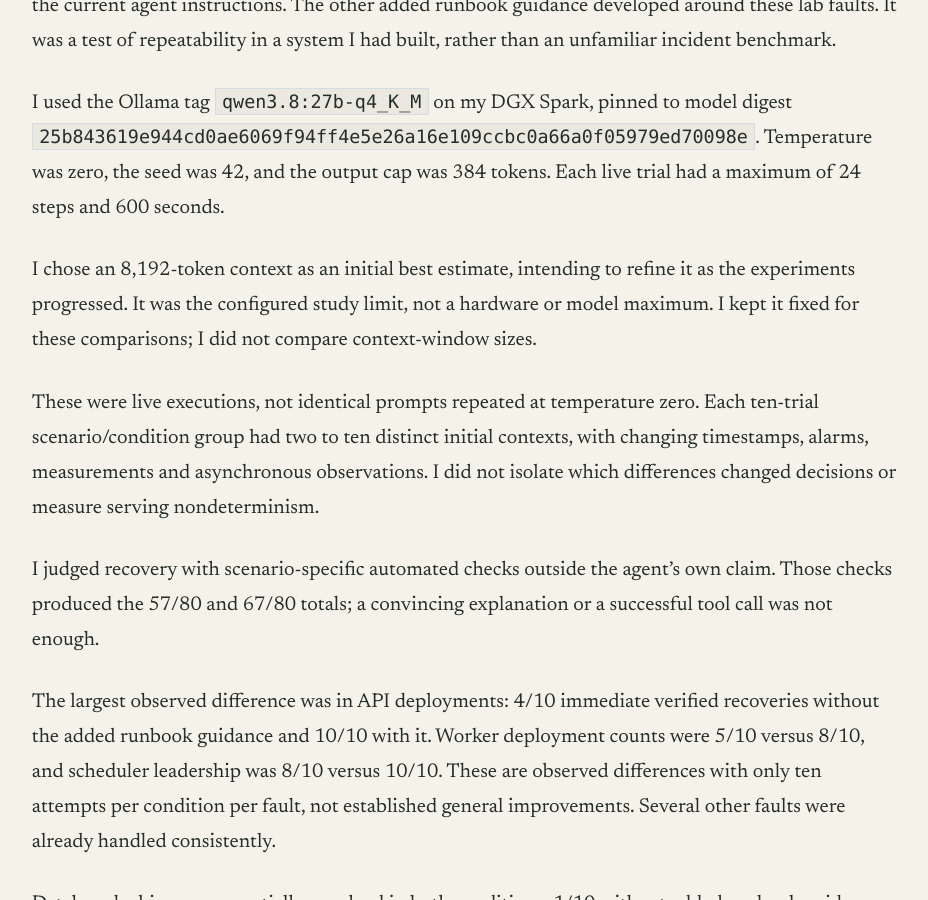
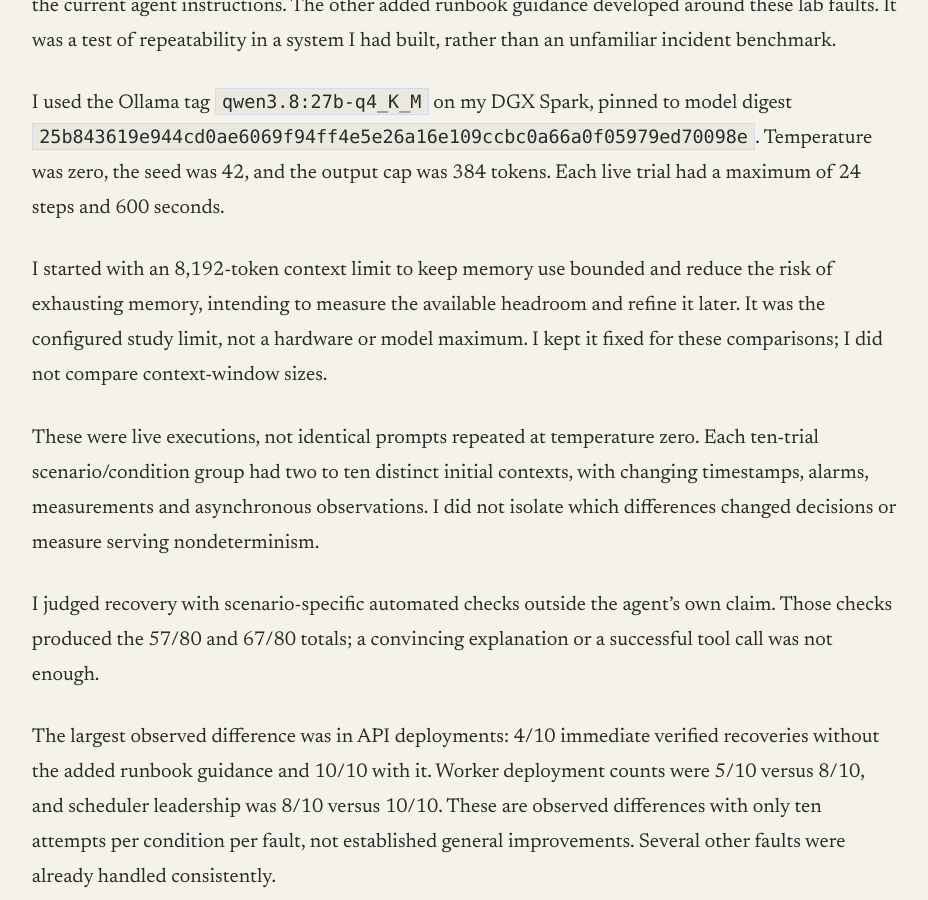
Before and after one commit to curtiscovington/curtiscovington.github.io, a Jekyll site: the page built from _posts/2026-11-01-incident-agent-context.md, in a window 1280 px wide and 900 px high, scrolled down 4095 px. Shown: the whole window, without its empty margins (45-973 px from the left). Built offline with Jekyll 4.4.1, drawn with Linux system fonts in a browser that asks for light colours.

Commit message:
Clarify initial incident-agent context memory budget

```diff
--- a/_posts/2026-11-01-incident-agent-context.md
+++ b/_posts/2026-11-01-incident-agent-context.md
@@ -56,7 +56,7 @@ The comparison covered eight known faults, with ten repetitions per condition. O
 
 I used the Ollama tag `qwen3.8:27b-q4_K_M` on my DGX Spark, pinned to model digest `25b843619e944cd0ae6069f94ff4e5e26a16e109ccbc0a66a0f05979ed70098e`. Temperature was zero, the seed was 42, and the output cap was 384 tokens. Each live trial had a maximum of 24 steps and 600 seconds.
 
-I chose an 8,192-token context as an initial best estimate, intending to refine it as the experiments progressed. It was the configured study limit, not a hardware or model maximum. I kept it fixed for these comparisons; I did not compare context-window sizes.
+I started with an 8,192-token context limit to keep memory use bounded and reduce the risk of exhausting memory, intending to measure the available headroom and refine it later. It was the configured study limit, not a hardware or model maximum. I kept it fixed for these comparisons; I did not compare context-window sizes.
 
 These were live executions, not identical prompts repeated at temperature zero. Each ten-trial scenario/condition group had two to ten distinct initial contexts, with changing timestamps, alarms, measurements and asynchronous observations. I did not isolate which differences changed decisions or measure serving nondeterminism.
 
```
